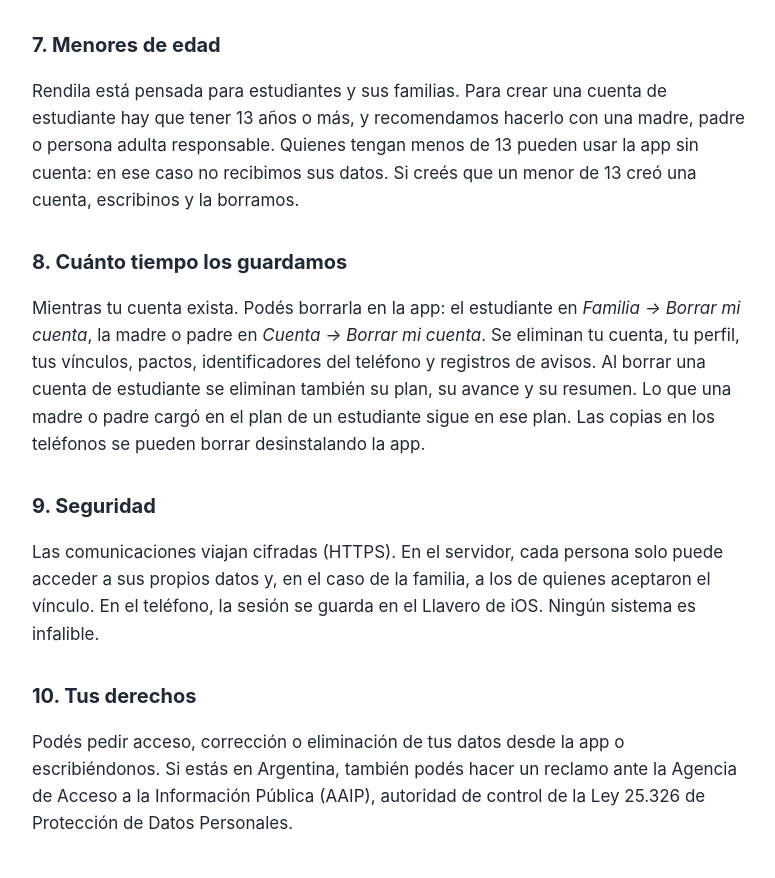
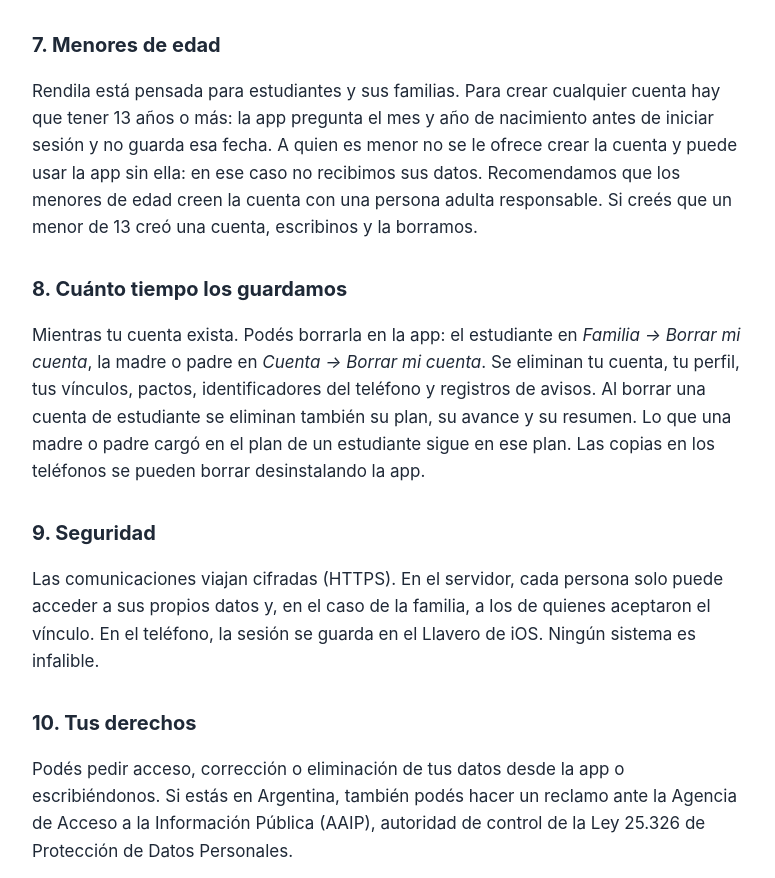
Before and after one commit to ataliva/rendila-web, a plain HTML site: page privacidad.html in a window 1280 px wide. Shown: the part 2080-2958 px from the top of the page, without its empty margins (248-1023 px from the left). Drawn offline with Linux system fonts and the light colour scheme.

Commit message:
Privacidad: la edad se pregunta antes de crear cualquier cuenta
Co-Authored-By: Claude Sonnet 5.5 <noreply@anthropic.com>

```diff
--- a/privacidad.html
+++ b/privacidad.html
@@ -67,7 +67,7 @@
 </ul>
 
 <h2>7. Menores de edad</h2>
-<p>Rendila está pensada para estudiantes y sus familias. Para crear una cuenta de estudiante hay que tener 13 años o más, y recomendamos hacerlo con una madre, padre o persona adulta responsable. Quienes tengan menos de 13 pueden usar la app sin cuenta: en ese caso no recibimos sus datos. Si creés que un menor de 13 creó una cuenta, escribinos y la borramos.</p>
+<p>Rendila está pensada para estudiantes y sus familias. Para crear cualquier cuenta hay que tener 13 años o más: la app pregunta el mes y año de nacimiento antes de iniciar sesión y no guarda esa fecha. A quien es menor no se le ofrece crear la cuenta y puede usar la app sin ella: en ese caso no recibimos sus datos. Recomendamos que los menores de edad creen la cuenta con una persona adulta responsable. Si creés que un menor de 13 creó una cuenta, escribinos y la borramos.</p>
 
 <h2>8. Cuánto tiempo los guardamos</h2>
 <p>Mientras tu cuenta exista. Podés borrarla en la app: el estudiante en <em>Familia → Borrar mi cuenta</em>, la madre o padre en <em>Cuenta → Borrar mi cuenta</em>. Se eliminan tu cuenta, tu perfil, tus vínculos, pactos, identificadores del teléfono y registros de avisos. Al borrar una cuenta de estudiante se eliminan también su plan, su avance y su resumen. Lo que una madre o padre cargó en el plan de un estudiante sigue en ese plan. Las copias en los teléfonos se pueden borrar desinstalando la app.</p>
```
